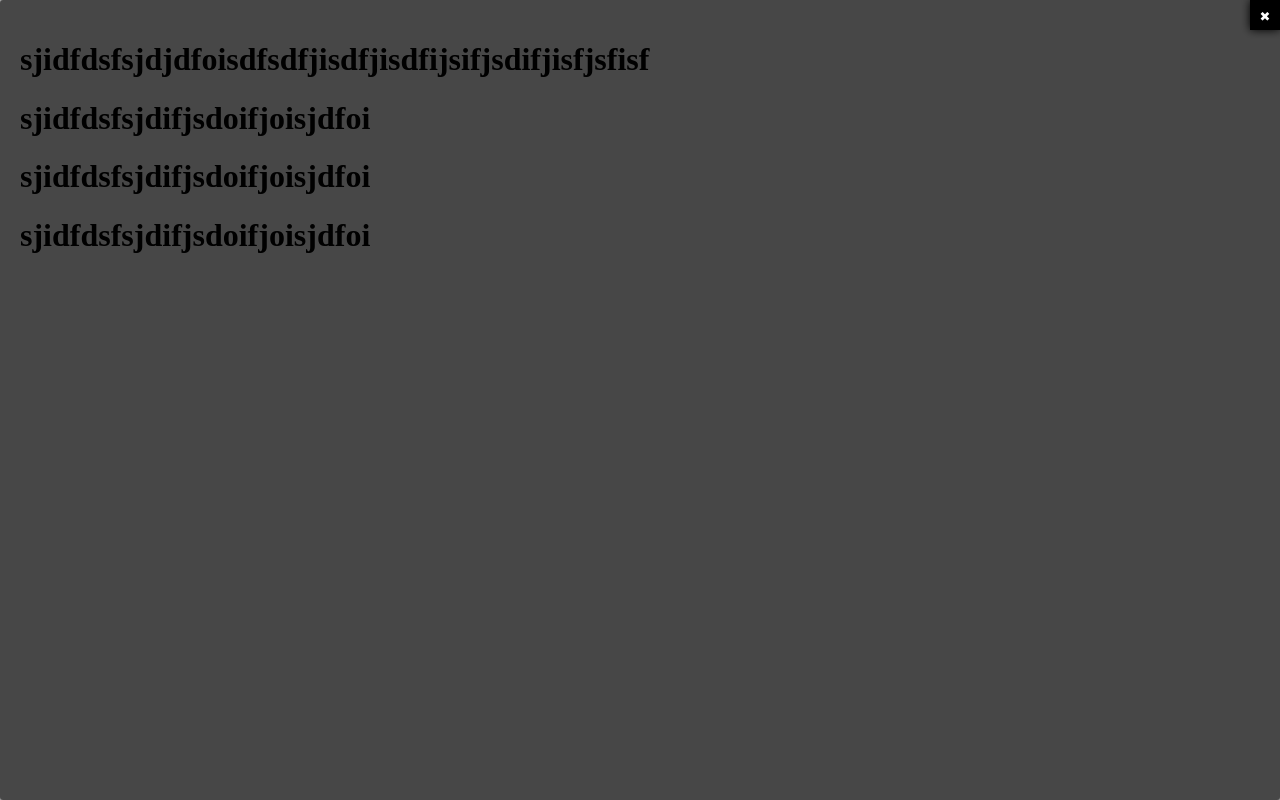
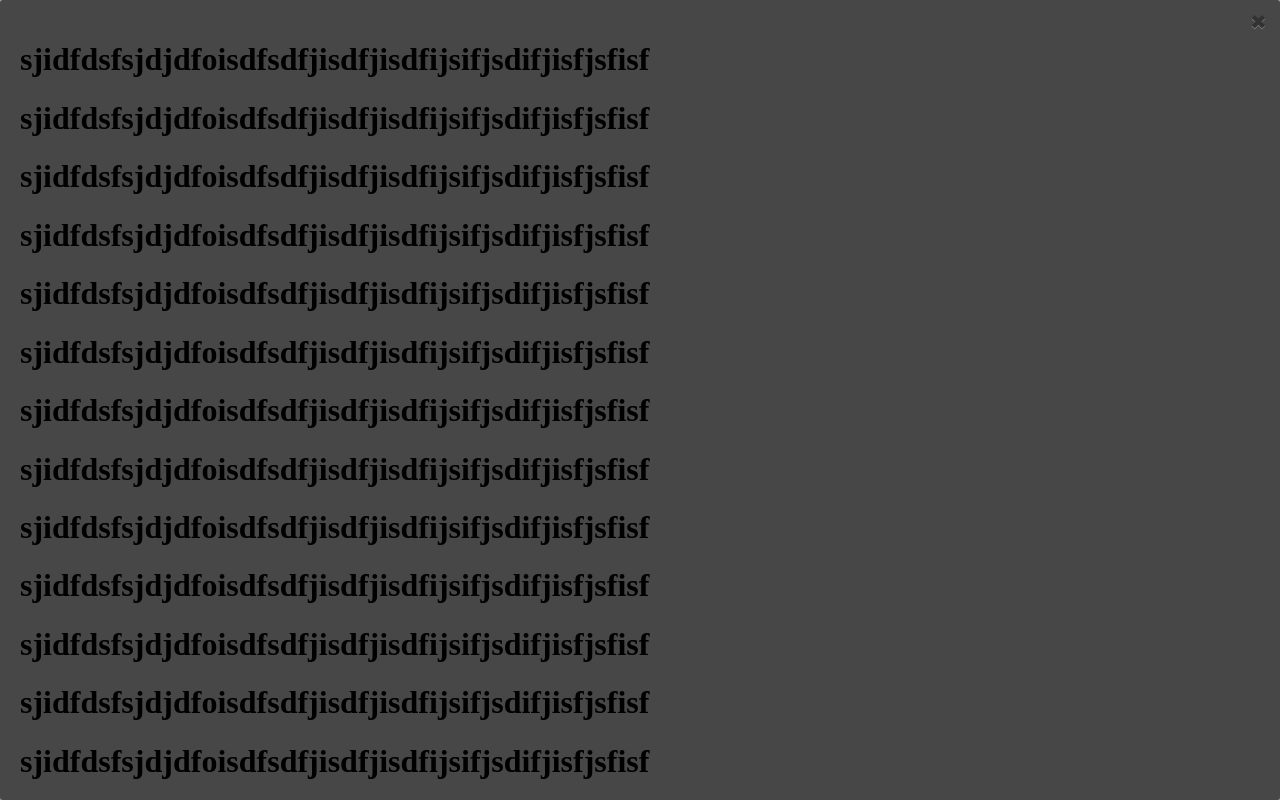
Before and after one commit to ctxhou/react-poppop, a website built with webpack: page index.html in a window 1280 px wide. Built offline with nearby package versions, Linux system fonts and the light colour scheme.

Commit message:
fix height

```diff
--- a/examples/example.js
+++ b/examples/example.js
@@ -9,9 +9,26 @@ ReactDOM.render(
           closeBtn={true}
           onClose={onClose}
           overlay={true}
-          overlayClick={true}
-          backgoundStyle={{backgroundColor: 'rgba(0, 0, 0, 0.6)'}}>
+          overlayClick={onClose}
+          backgroundStyle={{backgroundColor: 'rgba(0, 0, 0, 0.6)'}}>
     <div style={{"padding": "20px"}}>
+      <h1>sjidfdsfsjdjdfoisdfsdfjisdfjisdfijsifjsdifjisfjsfisf</h1>
+      <h1>sjidfdsfsjdjdfoisdfsdfjisdfjisdfijsifjsdifjisfjsfisf</h1>
+      <h1>sjidfdsfsjdjdfoisdfsdfjisdfjisdfijsifjsdifjisfjsfisf</h1>
+      <h1>sjidfdsfsjdjdfoisdfsdfjisdfjisdfijsifjsdifjisfjsfisf</h1>
+      <h1>sjidfdsfsjdjdfoisdfsdfjisdfjisdfijsifjsdifjisfjsfisf</h1>
+      <h1>sjidfdsfsjdjdfoisdfsdfjisdfjisdfijsifjsdifjisfjsfisf</h1>
+      <h1>sjidfdsfsjdjdfoisdfsdfjisdfjisdfijsifjsdifjisfjsfisf</h1>
+      <h1>sjidfdsfsjdjdfoisdfsdfjisdfjisdfijsifjsdifjisfjsfisf</h1>
+      <h1>sjidfdsfsjdjdfoisdfsdfjisdfjisdfijsifjsdifjisfjsfisf</h1>
+      <h1>sjidfdsfsjdjdfoisdfsdfjisdfjisdfijsifjsdifjisfjsfisf</h1>
+      <h1>sjidfdsfsjdjdfoisdfsdfjisdfjisdfijsifjsdifjisfjsfisf</h1>
+      <h1>sjidfdsfsjdjdfoisdfsdfjisdfjisdfijsifjsdifjisfjsfisf</h1>
+      <h1>sjidfdsfsjdjdfoisdfsdfjisdfjisdfijsifjsdifjisfjsfisf</h1>
+      <h1>sjidfdsfsjdjdfoisdfsdfjisdfjisdfijsifjsdifjisfjsfisf</h1>
+      <h1>sjidfdsfsjdjdfoisdfsdfjisdfjisdfijsifjsdifjisfjsfisf</h1>
+      <h1>sjidfdsfsjdjdfoisdfsdfjisdfjisdfijsifjsdifjisfjsfisf</h1>
+      <h1>sjidfdsfsjdjdfoisdfsdfjisdfjisdfijsifjsdifjisfjsfisf</h1>
       <h1>sjidfdsfsjdjdfoisdfsdfjisdfjisdfijsifjsdifjisfjsfisf</h1>
       <h1>sjidfdsfsjdifjsdoifjoisjdfoi</h1>
       <h1>sjidfdsfsjdifjsdoifjoisjdfoi</h1>
--- a/lib/style.js
+++ b/lib/style.js
@@ -23,12 +23,17 @@ module.exports = {
     borderRadius: '3px',
     zIndex: 100,
     position: 'relative',
-    boxShadow: '0 0 4px rgba(0,0,0,.14),0 4px 8px rgba(0,0,0,.28)'
+    boxShadow: '0 0 4px rgba(0,0,0,.14),0 4px 8px rgba(0,0,0,.28)',
+    overflow: 'scroll'
   },
 
   center: {
     verticalAlign: 'middle',
     justifyContent: 'center'
+  },
+
+  centerContent: {
+    maxHeight: '90%'
   },
 
   left_center: {
@@ -58,18 +63,17 @@ module.exports = {
 
   closeBtn: {
     position: 'absolute',
-    right: '-15px',
-    top: '-15px',
-    backgroundColor: 'black',
-    color: 'white',
-    borderRadius: '50%',
-    boxShadow: '0 0 10px 0 #000',
+    right: '5px',
+    top: '5px',
+    color: '#000',
+    textShadow: '0 1px 0 #fff',
+    opacity: '0.3',
     cursor: 'pointer',
+    marginTop: '10px',
+    marginBottom: '10px',
+    fontSize: '20px',
     width: '30px',
-    height: '30px',
-    lineHeight: '34px',
-    textAlign: 'center',
-    fontSize: '13px'
+    height: '30px'
   },
 
   fullCloseBtn: {
```
Also changed, not shown: index.html (+29 -0 lines), package.json (+5 -5 lines), src/poppop.js (+6 -6 lines), src/style.js (+17 -13 lines), lib/poppop.js.
